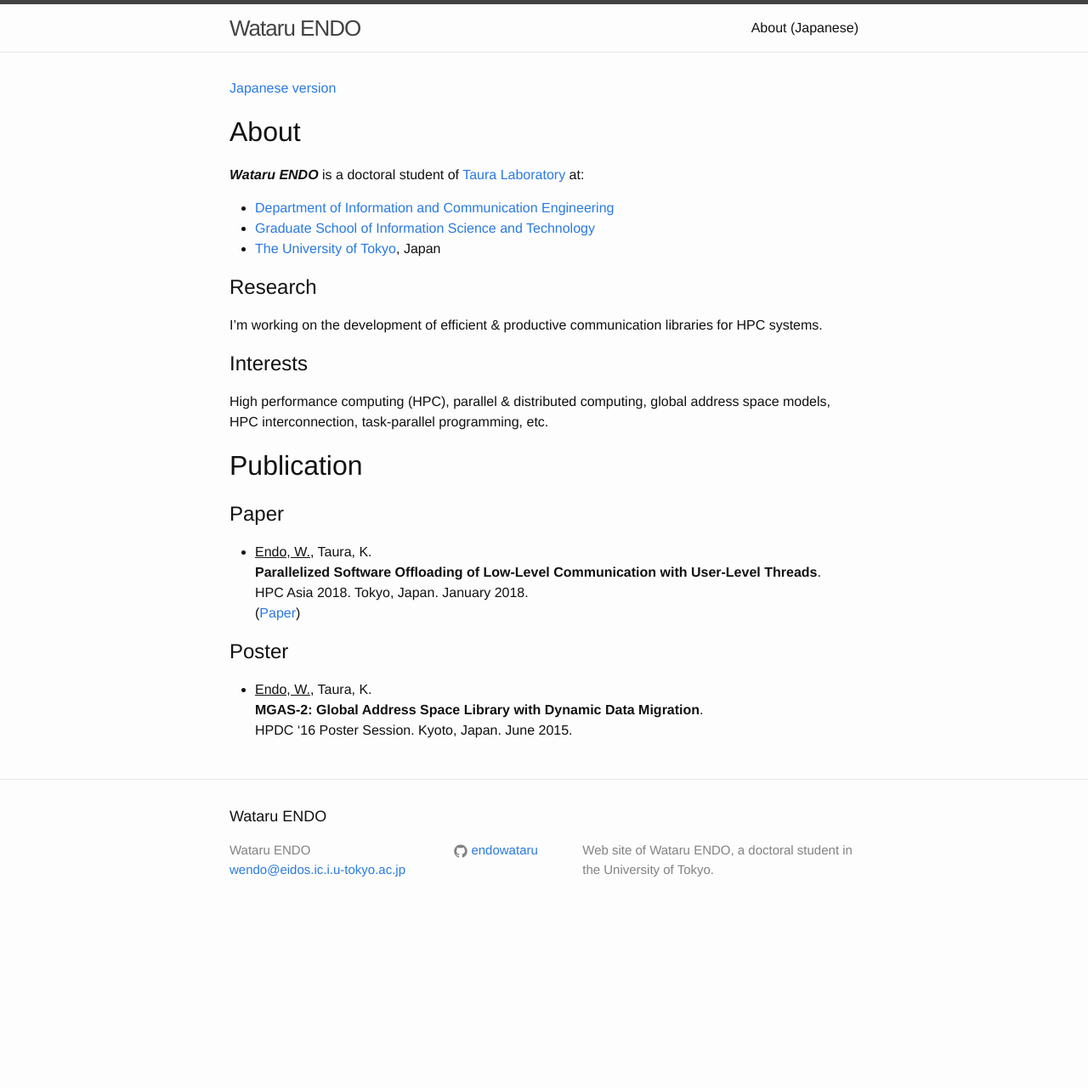
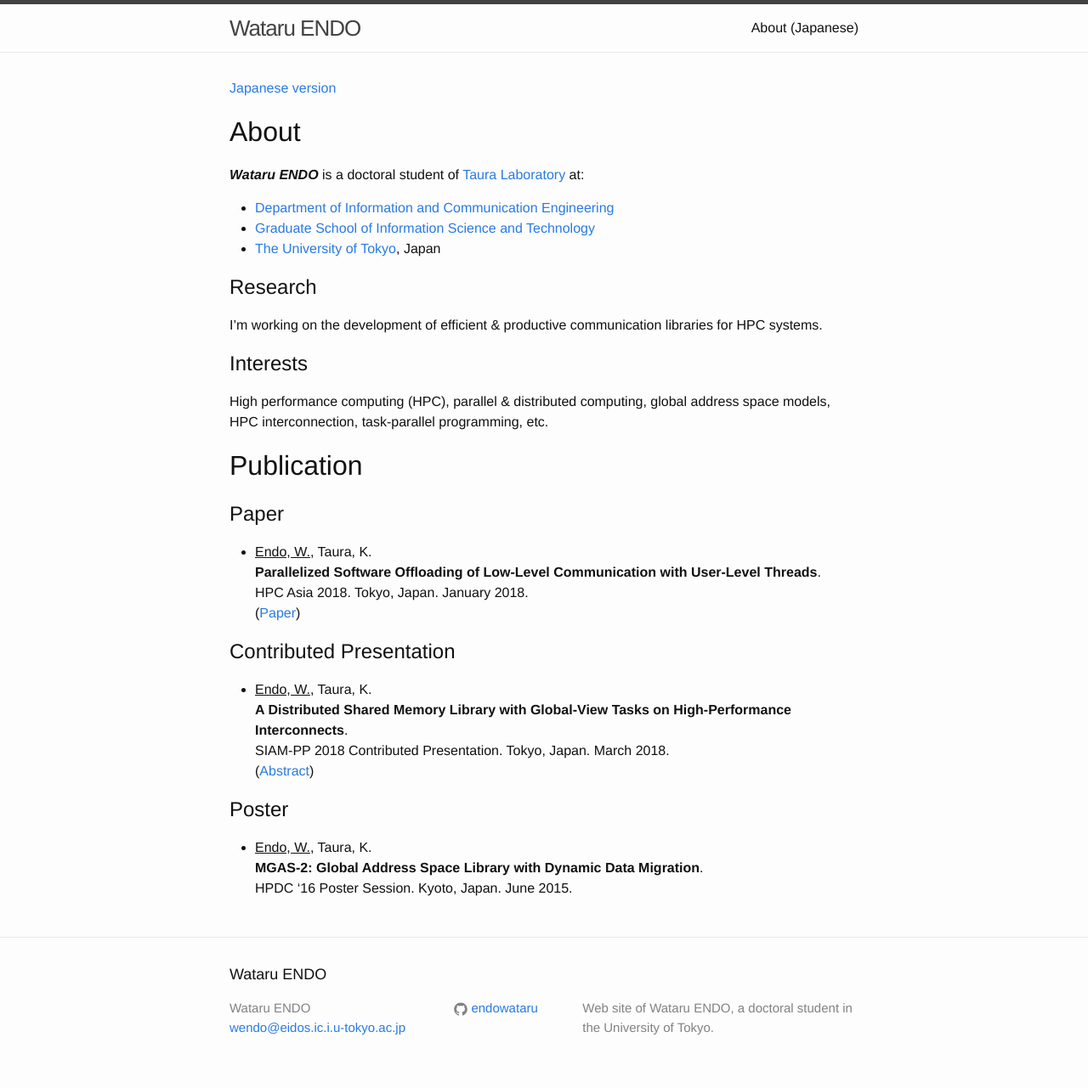
Before and after one commit to endowataru/endowataru.github.io, a Jekyll site: the page built from index.md, in a window 1280 px wide. Shown: the whole page at 85% size. Built offline with Jekyll 4.4.1, drawn with Linux system fonts in a browser that asks for light colours; before the commit the page ends 1095 px from its top, so only the background shows below that.

Commit message:
Add SIAM-PP

```diff
--- a/index.md
+++ b/index.md
@@ -30,6 +30,13 @@ HPC interconnection, task-parallel programming, etc.
   HPC Asia 2018. Tokyo, Japan. January 2018.
   ([Paper](https://dl.acm.org/citation.cfm?doid=3149457.3149475))
 
+## Contributed Presentation
+
+- <u>Endo, W.</u>, Taura, K.
+  __A Distributed Shared Memory Library with Global-View Tasks on High-Performance Interconnects__.
+  SIAM-PP 2018 Contributed Presentation. Tokyo, Japan. March 2018.
+  ([Abstract](http://meetings.siam.org/sess/dsp_talk.cfm?p=89710))
+
 ## Poster
 
 - <u>Endo, W.</u>, Taura, K.
```
Also changed, not shown: ja.md (+7 -0 lines).
